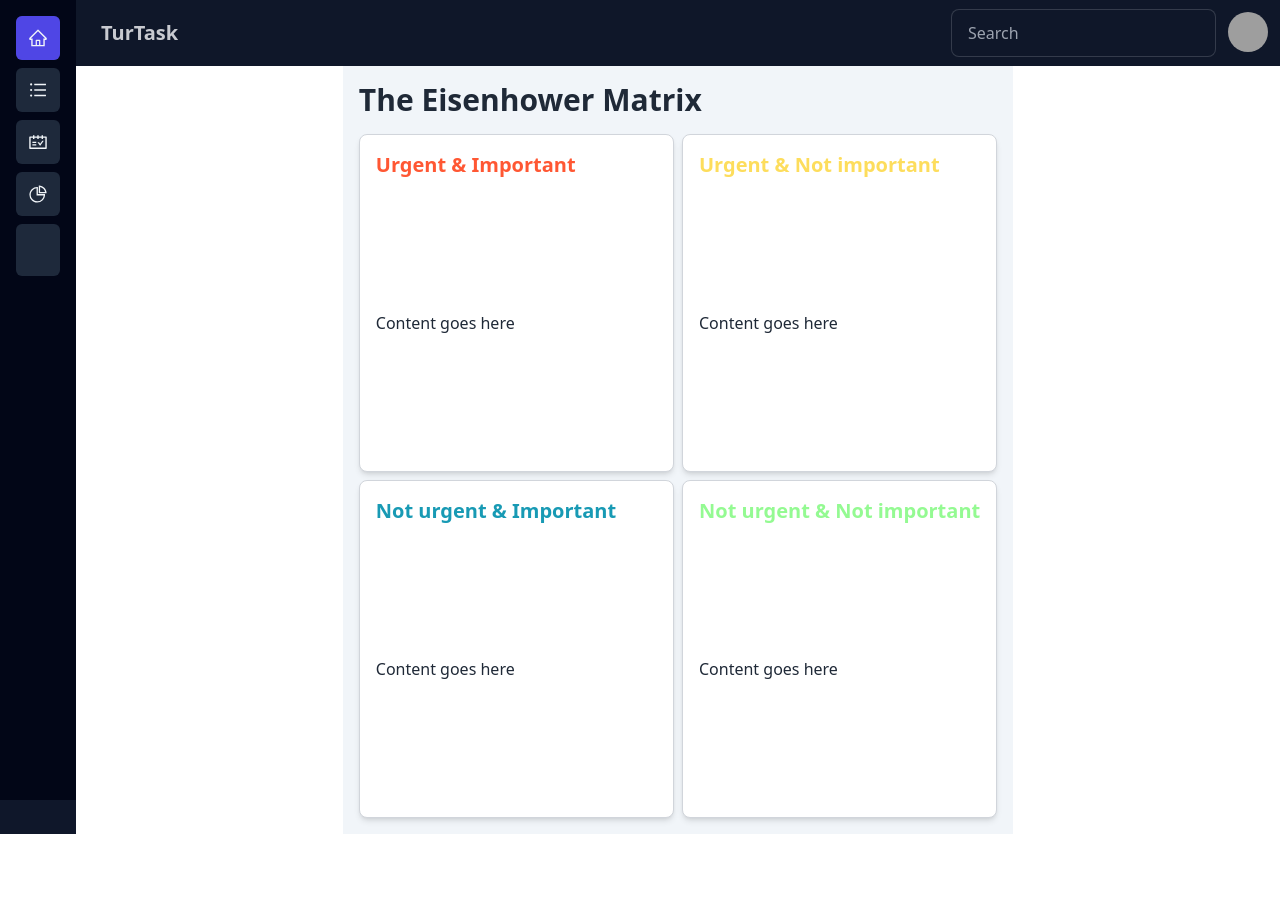
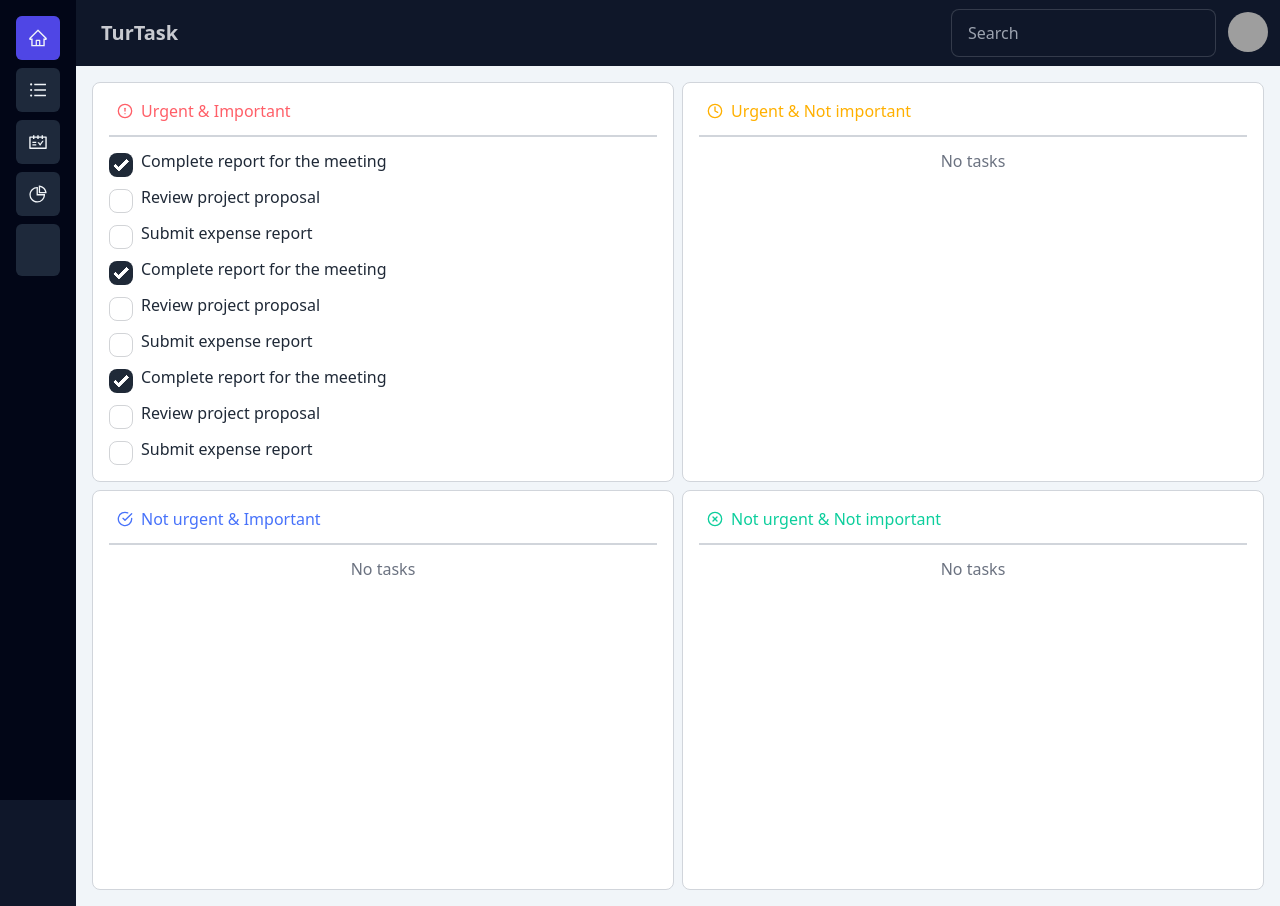
Before and after one commit to TurTaskProject/TurTaskBackend, a React (Vite) app in the folder frontend/: page /priority in a window 1280 px wide. Before the commit the page ends 834 px from the top, so only its background shows below. Built offline with nearby package versions, Linux system fonts and the light colour scheme; no server answers; sample sign-in values are in the browser's storage; grey boxes are pictures that could not be loaded; some icons are missing.

Commit message:
Update Eisenhower Matrix

```diff
--- a/frontend/src/components/EisenhowerMatrix/Eisenhower.jsx
+++ b/frontend/src/components/EisenhowerMatrix/Eisenhower.jsx
@@ -1,25 +1,65 @@
 import React from "react";
+import { FiAlertCircle, FiClock, FiXCircle, FiCheckCircle } from "react-icons/fi";
 
-function EachBlog({ name, colorCode }) {
+function EachBlog({ name, colorCode, contentList, icon }) {
   return (
-    <div className={`grid grid-rows-2 gap-4 text-left p-4 rounded-lg bg-white border border-gray-300 shadow-md`}>
-      <div className={`text-xl font-bold`} style={{ color: colorCode }}>
-        {name}
+    <div
+      className={`h-full text-left p-4 rounded-lg bg-white border border-gray-300 overflow-y-auto`}>
+        <div className="flex" style={{ color: colorCode }}>
+          <span className="mx-2 mt-1">{icon}</span>
+          <span>{name}</span>
       </div>
-      <div className="h-36">Content goes here</div>
+      <hr className="my-3 h-0.5 border-t-0 bg-gray-300 opacity-100 dark:opacity-50" />
+      <div className="space-y-2">
+        {contentList.length === 0 ? (
+          <p className="text-gray-500 text-center">No tasks</p>
+        ) : (
+          contentList.map((item, index) => (
+            <div key={index} className="flex items-start">
+              <input type="checkbox" checked={item.checked} className="checkbox mt-1 mr-2" />
+              <label className="cursor-pointer">{item.text}</label>
+            </div>
+          ))
+        )}
+      </div>
     </div>
   );
 }
 
 function Eisenhower() {
+  const contentList_ui = [
+    { text: "Complete report for the meeting", checked: true },
+    { text: "Review project proposal", checked: false },
+    { text: "Submit expense report", checked: false },
+    { text: "Complete report for the meeting", checked: true },
+    { text: "Review project proposal", checked: false },
+    { text: "Submit expense report", checked: false },
+    { text: "Complete report for the meeting", checked: true },
+    { text: "Review project proposal", checked: false },
+    { text: "Submit expense report", checked: false },
+  ];
+
+  const contentList_uni = [];
+  const contentList_nui = [];
+  const contentList_nuni = [];
+
   return (
-    <div className="bg-slate-100 text-left p-4 m-auto">
-      <h1 className="text-3xl font-bold mb-4">The Eisenhower Matrix</h1>
+    <div className="bg-slate-100 text-left p-4 w-full">
       <div className="grid grid-rows-2 grid-cols-2 gap-2">
-        <EachBlog name="Urgent & Important" colorCode="#FF5733" />
-        <EachBlog name="Urgent & Not important" colorCode="#FDDD5C" />
-        <EachBlog name="Not urgent & Important" colorCode="#189AB4" />
-        <EachBlog name="Not urgent & Not important" colorCode="#94FA92" />
+        <EachBlog name="Urgent & Important" colorCode="#ff5f68" icon={<FiAlertCircle />} contentList={contentList_ui} />
+        <EachBlog name="Urgent & Not important" colorCode="#ffb000" icon={<FiClock />} contentList={contentList_uni} />
+        <EachBlog
+          name="Not urgent & Important"
+          colorCode="#4772fa"
+          icon={<FiCheckCircle />}
+          contentList={contentList_nui}
+        />
+        <EachBlog
+          name="Not urgent & Not important"
+          colorCode="#0cce9c"
+          icon={<FiXCircle />}
+          contentList={contentList_nuni}
+        />
       </div>
     </div>
   );
--- a/frontend/src/components/profilePage.jsx
+++ b/frontend/src/components/profilePage.jsx
@@ -4,7 +4,7 @@ import ProfileUpdateComponent from "./ProfileUpdateComponent";
 function ProfileUpdatePage() {
   return (
     <div>
-      <div className="stats shadow">
+      <div className="stats shadow mt-3">
         <div className="stat">
           <div className="stat-title truncate">Username</div>
           <div className="stat-value truncate">Sirin</div>
```
